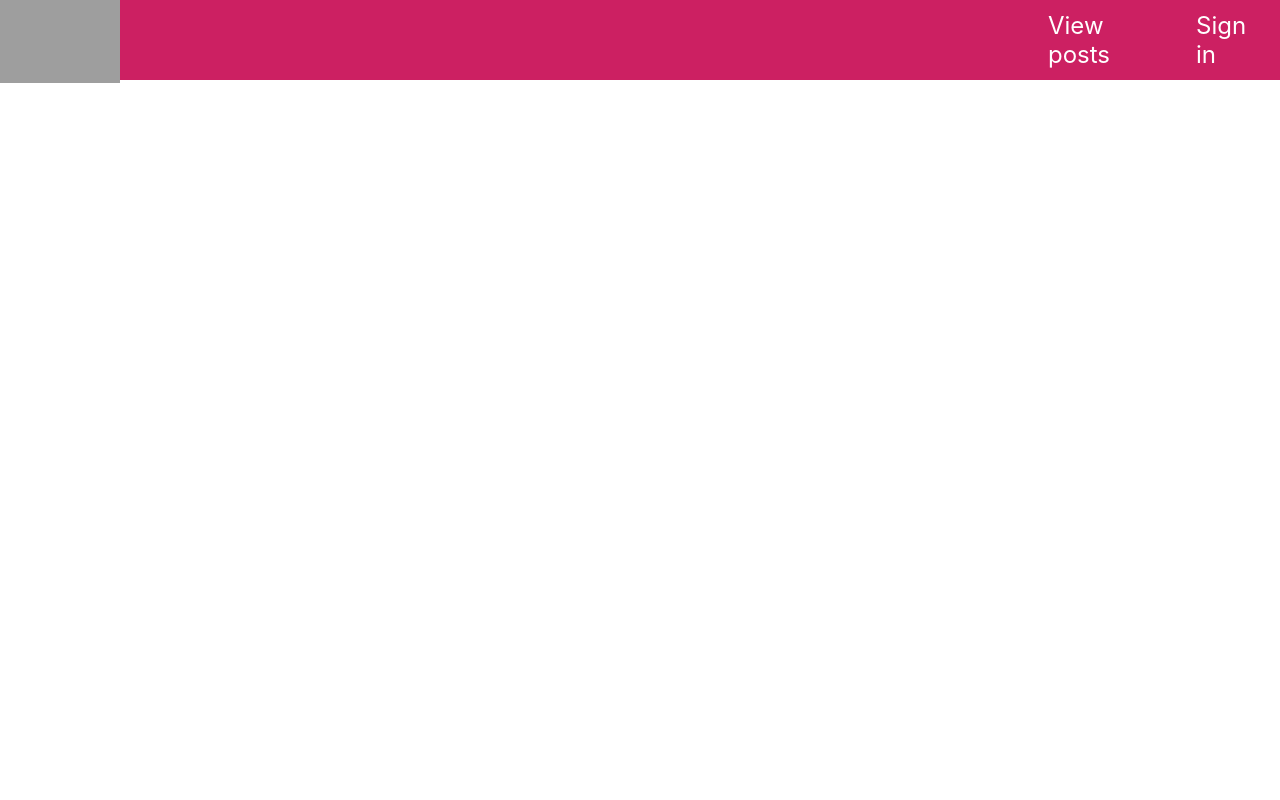
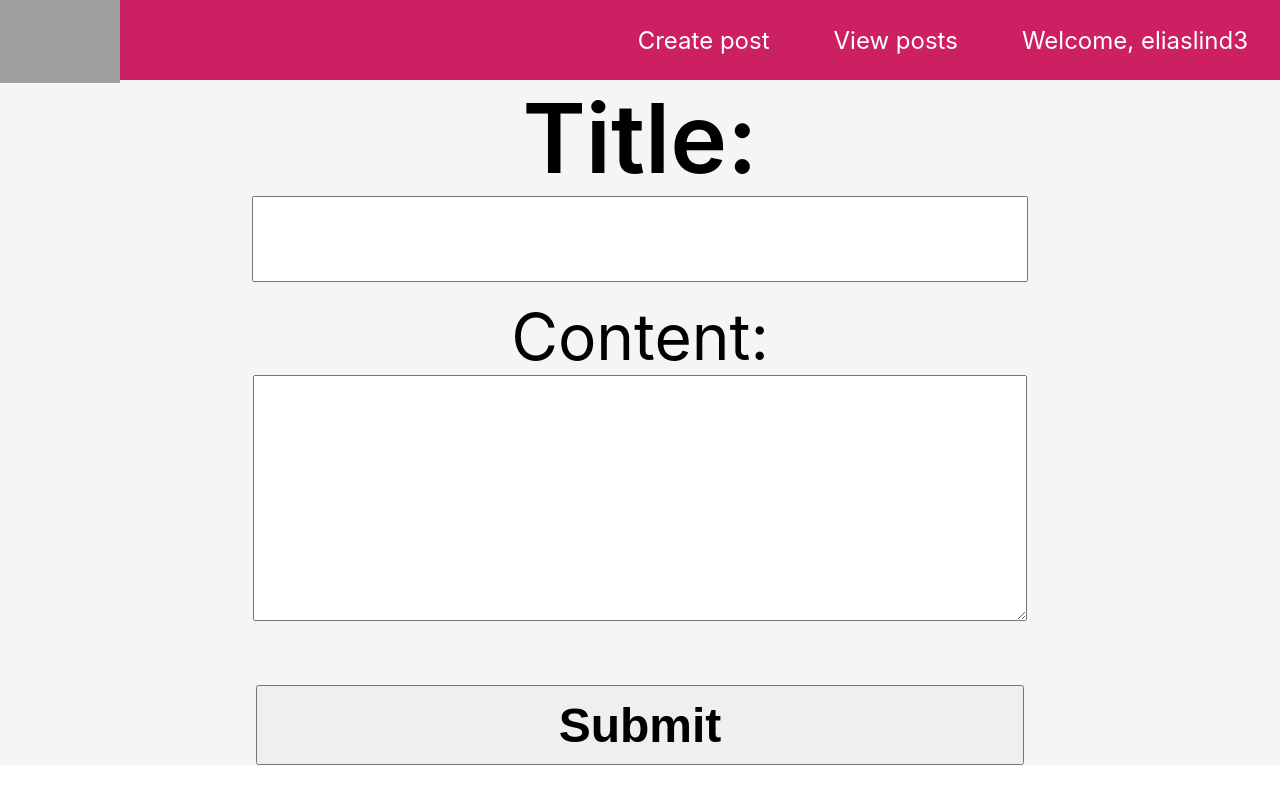
Before and after one commit to EL132/CSCI-4300, a React (Create React App) app in the folder final-project-client/: page /createPost in a window 1280 px wide. Before the commit this address had no page. Built offline with nearby package versions, Linux system fonts and the light colour scheme; grey boxes are pictures that could not be loaded.

Commit message:
added createPost and navBar

```diff
--- a/final-project-client/src/App.js
+++ b/final-project-client/src/App.js
@@ -6,6 +6,8 @@ import Homepage from './components/Homepage';
 import Navwrapper from './components/ui-components/Navwrapper';
 import PostDiscoveryPage from './components/PostDiscoveryPage';
 import Viewpost from './components/Viewpost';
+import CreatePost from './components/CreatePost';
+
 
 
 function App() {
@@ -17,6 +19,7 @@ function App() {
         <Route path='/signin' element={<Signin/>}/>
         <Route path='/viewPosts' element={<PostDiscoveryPage/>}/>
         <Route path='/viewpost' element={<Viewpost/>}/>
+        <Route path='/createPost' element={<CreatePost/>}/>
       </Routes>
     </Navwrapper>
 
--- /dev/null
+++ b/final-project-client/src/Components/CreatePost.css
@@ -0,0 +1,45 @@
+.create-post-body {
+    display: flex;
+    flex-direction: column;
+    align-items: center;
+    justify-content: center;
+    width: 100%;
+    height: 100%;
+    background-color: #f5f5f5;
+}
+
+.create-post-title {
+    font-size: 6rem;
+    font-weight: 600;
+    margin-bottom: 1rem;
+    text-align: center;
+}
+
+.create-post-input {
+    height: 5rem;
+    width: 60vw;
+}
+
+.create-post-content {
+    display: flex;
+    flex-direction: column;
+    align-items: center;
+    justify-content: center;
+    width: 100%;
+    height: 100%;
+    background-color: #f5f5f5;
+    font-size: 4rem;
+}
+
+.text-area {
+    width: 60vw;
+    height: 30vh;
+}
+
+.create-post-button {
+    width: 60vw;
+    height: 5rem;
+    font-size: 3rem;
+    font-weight: 600;
+    margin-top: 4rem;
+}
--- /dev/null
+++ b/final-project-client/src/Components/CreatePost.js
@@ -0,0 +1,19 @@
+import './CreatePost.css'
+
+function CreatePost() {
+    return (
+        <div class="create-post-body">
+            <div class="create-post-title">
+                Title:
+                <input type="text" class="create-post-input"></input>
+            </div>
+            <div class="create-post-content">
+                Content:
+                <textarea class="text-area"></textarea>
+            </div>
+            <button class="create-post-button">Submit</button>
+        </div>
+    );
+}
+
+export default CreatePost;
--- a/final-project-client/src/Components/ui-components/Nav.css
+++ b/final-project-client/src/Components/ui-components/Nav.css
@@ -4,6 +4,17 @@
   flex-direction: row;
   align-items: center;
   background-color: #cc2062;
+}
+
+.nav-bar-left-side {
+  width: 15%;
+}
+
+.nav-bar-right-side {
+  width: 85%;
+  display: flex;
+  flex-direction: row;
+  justify-content: flex-end;
 }
 
 .nav-bar-element {
@@ -17,5 +28,5 @@
 
 .logo {
   height: 90px;
-  margin-right: 70vw;
+  margin-right: 50vw;
 }
--- a/final-project-client/src/Components/ui-components/Nav.js
+++ b/final-project-client/src/Components/ui-components/Nav.js
@@ -1,21 +1,55 @@
 import {Link} from 'react-router-dom';
 
 import './Nav.css'
+import { isLoggedIn } from '../../globals';
+import user from '../../globals';
 
 function Nav () {
+    // let style = ''
+    console.log(user)
+
+    if (isLoggedIn()) {
+        // style = 'nav-bar logged-in'
+
         return (
-        <nav class="nav-bar">
+            <nav class='nav-bar'>
+                <div class="nav-bar-left-side">
                     <Link to='/'>
                         <img class="logo" src='https://i.pinimg.com/564x/e6/38/21/e63821bc41308bbde13502542ad539e8.jpg' alt="Letter A logo"></img>
                     </Link>
+                </div>
+                <div class="nav-bar-right-side">
+                    <div class="nav-bar-element">
+                        <Link style={{ textDecoration: 'none', color: 'white' }} to='/createPost'>Create post</Link>
+                    </div>
+                    <div class="nav-bar-element">
+                        <Link style={{ textDecoration: 'none', color: 'white' }} to='/viewPosts'>View posts</Link>
+                    </div>
+                    <div class="nav-bar-element">
+                        <Link style={{ textDecoration: 'none', color: 'white' }} to='/signin'>Welcome, { user }</Link>
+                    </div>
+                </div>
+            </nav>
+        );
+    } else {
+        return (
+            <nav class='nav-bar'>
+                <div class="nav-bar-left-side">
+                    <Link to='/'>
+                        <img class="logo" src='https://i.pinimg.com/564x/e6/38/21/e63821bc41308bbde13502542ad539e8.jpg' alt="Letter A logo"></img>
+                    </Link>
+                </div>
+                <div class="nav-bar-right-side">
                     <div class="nav-bar-element">
                         <Link style={{ textDecoration: 'none', color: 'white' }} to='/viewPosts'>View posts</Link>
                     </div>
                     <div class="nav-bar-element">
                     <Link style={{ textDecoration: 'none', color: 'white' }} to='/signin'>Sign in</Link>
                     </div>
+                </div>
             </nav>
         );
     }
+}
 
 export default Nav;
--- /dev/null
+++ b/final-project-client/src/globals.js
@@ -0,0 +1,8 @@
+let loggedIn = true;
+let user = 'eliaslind3'
+
+export function isLoggedIn() {
+    return loggedIn;
+}
+
+export default user;
```
Lines whose indentation alone changed are shown as unchanged.
